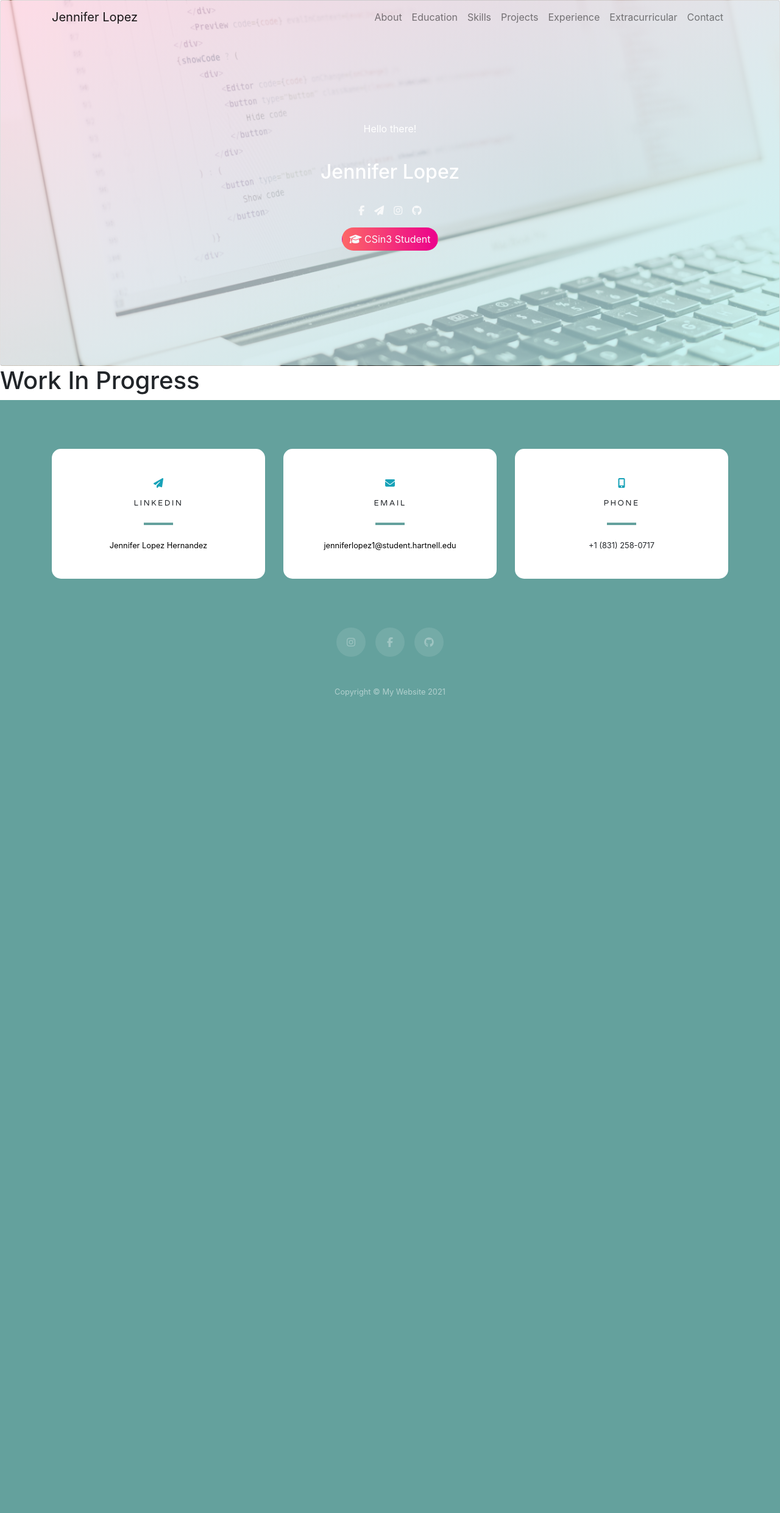
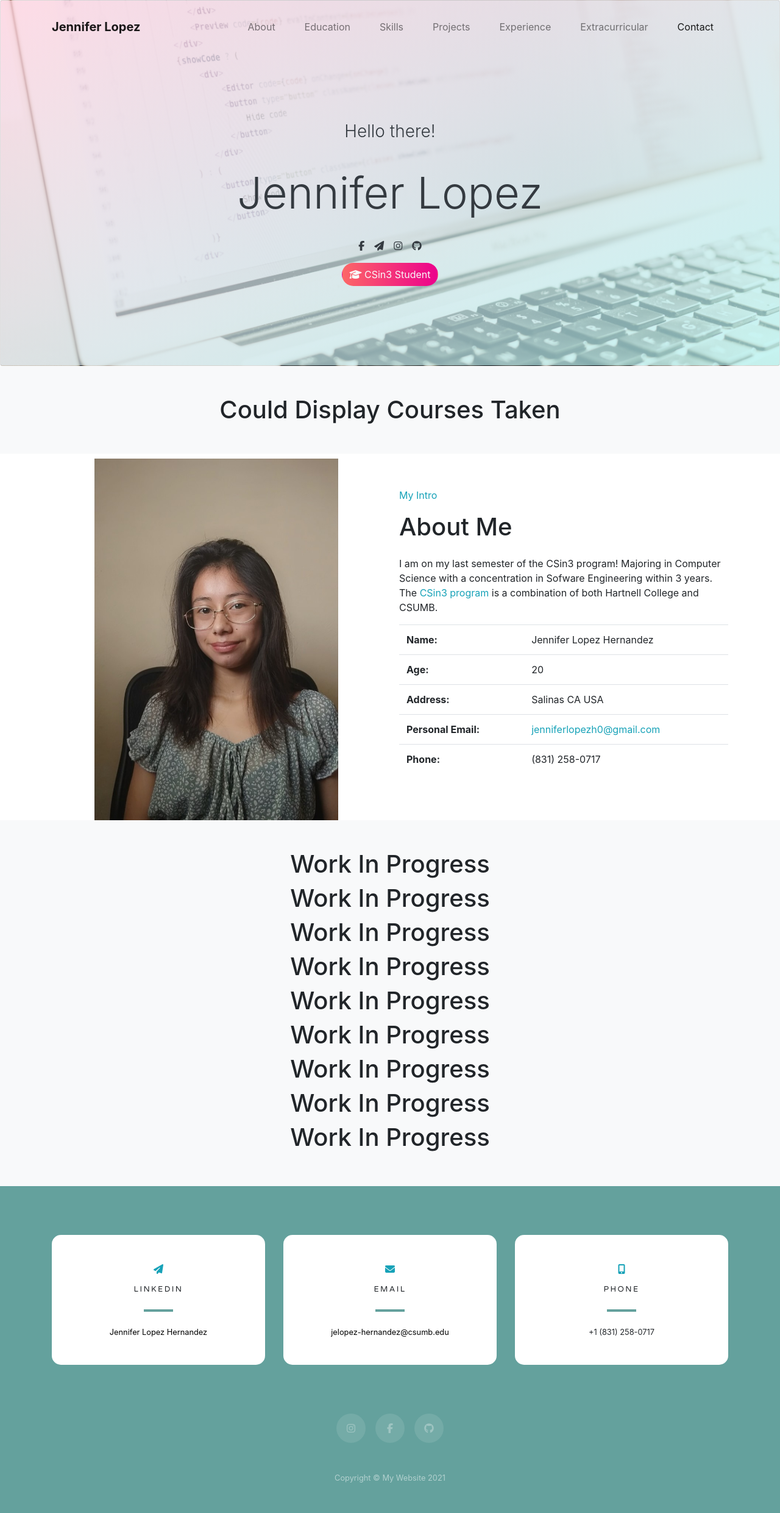
Before and after one commit to Jennifer-464/holder, a PHP site: page / in a window 1280 px wide. Shown: the whole page at 61% size. Before the commit the page ends 1142 px from the top, so only its background shows below. Run offline with PHP 8.4, Linux system fonts and the light colour scheme; some libraries are stand-ins or nearby versions.

Commit message:
added about page and functionality

```diff
--- a/css/index.css
+++ b/css/index.css
@@ -1,4 +1,81 @@
+/*** NAVIGATION BAR ***/
+#mainNav {
+    min-height: 56px;
+    background-color: #fff;
+    color: black;
+}
 
+#mainNav .navbar-toggler {
+    font-size: 80%;
+    padding: 0.75rem;
+    color: #64a19d;
+    border: 1px solid #64a19d;
+}
+
+#mainNav .navbar-toggler:focus {
+    outline: none;
+}
+
+#mainNav .navbar-brand {
+    font-weight: 700;
+    padding: .9rem 0;
+}
+
+#mainNav .navbar-nav .nav-item:hover {
+    color: fade(white, 80%);
+    outline: none;
+    background-color: transparent;
+}
+
+#mainNav .navbar-nav .nav-item:active, #mainNav .navbar-nav .nav-item:focus {
+    outline: none;
+    background-color: transparent;
+}
+
+@media (min-width: 992px) {
+    #mainNav {
+        padding-top: 0;
+        padding-bottom: 0;
+        border-bottom: none;
+        background-color: transparent;
+        transition: background-color 0.3s ease-in-out;
+    }
+    #mainNav .navbar-brand {
+        padding: .5rem 0;
+    }
+    #mainNav .nav-link {
+        transition: none;
+        padding: 2rem 1.5rem;
+    }
+    #mainNav .nav-link:hover {
+        color: rgb(0, 0, 0);
+    }
+    #mainNav .nav-link:active {
+        color: white;
+    }
+    #mainNav.navbar-shrink {
+        background-color: #fff;
+    }
+    #mainNav.navbar-shrink .navbar-brand {
+        color: #161616;
+    }
+    #mainNav.navbar-shrink .nav-link {
+        color: #161616;
+        padding: 1.5rem 1.5rem 1.25rem;
+        border-bottom: 0.25rem solid transparent;
+    }
+    #mainNav.navbar-shrink .nav-link:hover {
+        color: #64a19d;
+    }
+    #mainNav.navbar-shrink .nav-link:active {
+        color: #467370;
+    }
+    #mainNav.navbar-shrink .nav-link.active {
+        color: #64a19d;
+        outline: none;
+        border-bottom: 0.25rem solid #64a19d;
+    }
+}
 
 /*** JUMBOTRON ***/
 .bimage{
--- a/index.html
+++ b/index.html
@@ -11,9 +11,9 @@
         <link href="https://fonts.googleapis.com/css?family=Varela+Round" rel="stylesheet">
         <!-- Title Bar -->
         <link rel="icon" type="image/jpg" href="img/square.jpg">
-        <title>Jennifer Lopez</title>
+        <title>Jennifer Lopez Hernandez</title>
     </head>
-    <body>
+    <body id="page-top">
 
         <!-- Navigation bar -->
         <nav class="navbar navbar-expand-lg navbar-light fixed-top" id="mainNav">
@@ -54,23 +54,23 @@
 
         <!-- Jumbotron -->
         <div class="card card-image bimage">
-            <div class="text-white text-center rgba-stylish-strong py-5 px-4">
+            <div class="text-dark text-center rgba-stylish-strong py-5 px-4">
                 <div id="content">
-                    <p class="mb-4 pb-2 px-md-5 mx-md-5">Hello there!</p>
-                    <h2 class="card-title h2 my-4 py-2">Jennifer Lopez</h2>
+                    <h3 class="mb-4 pb-2 px-md-5 mx-md-5 font-weight-light">Hello there!</h3>
+                    <h1 class="card-title my-4 py-2 display-3">Jennifer Lopez</h1>
 
                     <div class="pb-3 d-flex justify-content-center">
                         <a href="https://www.facebook.com/gothita.hernandez" class="mx-2" target="_blank">
-                          <i class="fab fa-facebook-f text-light"></i>
+                          <i class="fab fa-facebook-f text-dark"></i>
                         </a>
                         <a href="https://www.linkedin.com/in/jelopezh/" class="mx-2" target="_blank">
-                          <i class="fas fa-paper-plane text-light"></i>
+                          <i class="fas fa-paper-plane text-dark"></i>
                         </a>
                         <a href="https://www.instagram.com/jin_jan_jen_/?hl=en" class="mx-2" target="_blank">
-                          <i class="fab fa-instagram text-light"></i>
+                          <i class="fab fa-instagram text-dark"></i>
                         </a>
                         <a href="https://github.com/Jennifer-464" class="mx-2" target="_blank">
-                          <i class="fab fa-github text-light"></i>
+                          <i class="fab fa-github text-dark"></i>
                         </a>
                       </div>
 
@@ -78,7 +78,65 @@
                 </div>
             </div>
         </div>
-        <h1> Work In Progress </h1>
+
+        <h1 class="bg-light py-5 text-center"> Could Display Courses Taken </h1>
+
+        <!-- About Section -->
+        <section id="about" class="about-section text-center">
+            <div class="container">
+
+                <div class="row">
+                    <div class="col-md-6">
+                        <img src="img/rectangle.jpg" alt="Image of Myself" width="400"></img>
+                    </div>
+                    <div class="col-md-6">
+                        <p class="text-left text-info pt-5">My Intro</p>
+                        <h1 class="text-left mb-4">About Me</h1>
+                        <p class="text-left text-50"> I am on my last semester of the CSin3 program!
+                            Majoring in Computer Science with a concentration in Sofware Engineering within 3 years.
+                            The <a class="text-info" href="https://csin3.com/" target="_blank"> CSin3 program </a> is a  combination of both Hartnell College and CSUMB.</p>
+
+                            <table class="table border-0">
+                                <tbody class="text-left">
+                                    <tr>
+                                        <th scope="row">Name: </th>
+                                        <td> Jennifer Lopez Hernandez</td>
+                                    </tr>
+                                    <tr>
+                                        <th scope="row">Age: </th>
+                                        <td> 20 </td>
+                                    </tr>
+                                    <tr>
+                                        <th scope="row">Address: </th>
+                                        <td> Salinas CA USA </td>
+                                    </tr>
+                                    <tr>
+                                        <th scope="row">Personal Email: </th>
+                                        <td> <a class="text-info" href="mailto:jelopez-hernandez@csumb.edu"> jenniferlopezh0@gmail.com </a> </td>
+                                    </tr>
+                                    <tr>
+                                        <th scope="row">Phone: </th>
+                                        <td> (831) 258-0717 </td>
+                                    </tr>
+                                </tbody>
+                            </table>
+                    </div>
+                </div>
+
+            </div>
+        </section>
+
+        <div class="bg-light py-5 text-center">
+            <h1> Work In Progress </h1>
+            <h1> Work In Progress </h1>
+            <h1> Work In Progress </h1>
+            <h1> Work In Progress </h1>
+            <h1> Work In Progress </h1>
+            <h1> Work In Progress </h1>
+            <h1> Work In Progress </h1>
+            <h1> Work In Progress </h1>
+            <h1> Work In Progress </h1>
+        </div>
 
         <!-- Contact Section -->
         <section id="contact" class="contact-section">
@@ -106,7 +164,7 @@
                                 <h4 class="text-uppercase m-0">Email</h4>
                                 <hr class="my-4">
                                 <div class="small text-50">
-                                    <a href="mailto:jelopez-hernandez@csumb.edu"> jenniferlopez1@student.hartnell.edu </a>
+                                    <a href="mailto:jelopez-hernandez@csumb.edu"> jelopez-hernandez@csumb.edu </a>
                                 </div>
                             </div>
                         </div>
@@ -154,5 +212,6 @@
         <script src="https://code.jquery.com/jquery-3.3.1.slim.min.js" integrity="sha384-q8i/X+965DzO0rT7abK41JStQIAqVgRVzpbzo5smXKp4YfRvH+8abtTE1Pi6jizo" crossorigin="anonymous"></script>
         <script src="https://cdnjs.cloudflare.com/ajax/libs/popper.js/1.14.7/umd/popper.min.js" integrity="sha384-UO2eT0CpHqdSJQ6hJty5KVphtPhzWj9WO1clHTMGa3JDZwrnQq4sF86dIHNDz0W1" crossorigin="anonymous"></script>
         <script src="https://stackpath.bootstrapcdn.com/bootstrap/4.3.1/js/bootstrap.min.js" integrity="sha384-JjSmVgyd0p3pXB1rRibZUAYoIIy6OrQ6VrjIEaFf/nJGzIxFDsf4x0xIM+B07jRM" crossorigin="anonymous"></script>
+        <script src="js/script.js"></script>
     </body>
 </html>
--- a/js/script.js
+++ b/js/script.js
@@ -0,0 +1,42 @@
+(function($) {
+    "use strict"; // Start of use strict
+
+    // Smooth scrolling using jQuery easing
+    $('a.js-scroll-trigger[href*="#"]:not([href="#"])').click(function() {
+        if (location.pathname.replace(/^\//, '') == this.pathname.replace(/^\//, '') && location.hostname == this.hostname) {
+            var target = $(this.hash);
+            target = target.length ? target : $('[name=' + this.hash.slice(1) + ']');
+            if (target.length) {
+            $('html, body').animate({
+                scrollTop: (target.offset().top - 70)
+            }, 1000, "easeInOutExpo");
+            return false;
+            }
+        }
+    });
+
+    // Closes responsive menu when a scroll trigger link is clicked
+    $('.js-scroll-trigger').click(function() {
+        $('.navbar-collapse').collapse('hide');
+    });
+
+    // Activate scrollspy to add active class to navbar items on scroll
+    $('body').scrollspy({
+        target: '#mainNav',
+        offset: 100
+    });
+
+    // Collapse Navbar
+    var navbarCollapse = function() {
+        if ($("#mainNav").offset().top > 100) {
+            $("#mainNav").addClass("navbar-shrink");
+        } else {
+            $("#mainNav").removeClass("navbar-shrink");
+        }
+    };
+    // Collapse now if page is not at top
+    navbarCollapse();
+    // Collapse the navbar when page is scrolled
+    $(window).scroll(navbarCollapse);
+
+})(jQuery); // End of use strict
```
Also changed, not shown: img/formal.jpg (added), img/rectangle.jpg (added).
